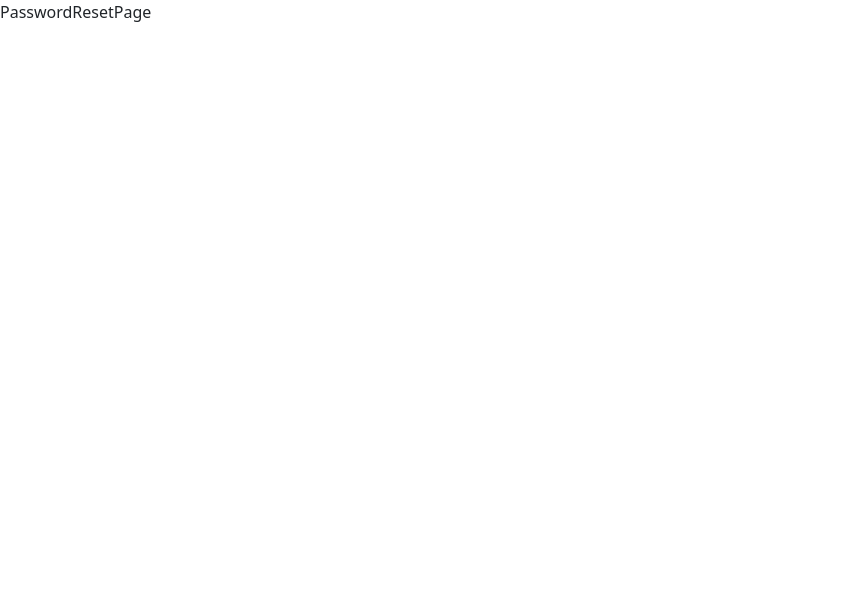
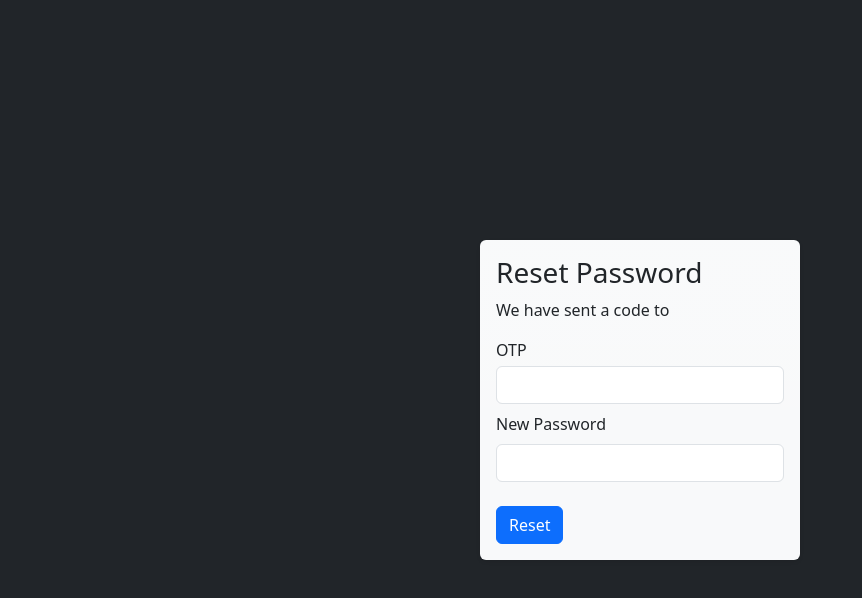
Before and after one commit to NipunChamika/reactjs_user_management, a React (Vite) app: page /password-reset in a window 1280 px wide. Shown: the top 598 px of the page, without its empty margins (0-862 px from the left). Built offline with nearby package versions, Linux system fonts and the light colour scheme.

Commit message:
feat: Implement password reset functionality

```diff
--- a/src/App.tsx
+++ b/src/App.tsx
@@ -2,6 +2,10 @@ import { useState } from "react";
 import LoginUser from "./components/LoginUser";
 import Profile from "./components/Profile";
 import { UserContext } from "./context";
+import { RouterProvider, createBrowserRouter } from "react-router-dom";
+import SignUpUser from "./components/SignUpUser";
+import EmailEntryPage from "./components/EmailEntryPage";
+import PasswordResetPage from "./components/PasswordResetPage";
 
 export interface User {
   id: number;
@@ -21,6 +25,15 @@ function App() {
   const [error, setError] = useState("");
   const [isLoggedIn, setIsLoggedIn] = useState(false);
   const [refreshExpiredError, setRefreshExpiredError] = useState("");
+  const [email, setEmail] = useState("");
+
+  const router = createBrowserRouter([
+    { path: "/", element: <LoginUser /> },
+    { path: "/signup", element: <SignUpUser /> },
+    { path: "/profile", element: <Profile /> },
+    { path: "/email", element: <EmailEntryPage /> },
+    { path: "/password-reset", element: <PasswordResetPage /> },
+  ]);
 
   return (
     <>
@@ -36,9 +49,12 @@ function App() {
           setIsLoggedIn,
           refreshExpiredError,
           setRefreshExpiredError,
+          email,
+          setEmail,
         }}
       >
-        {!isLoggedIn ? <LoginUser /> : <Profile />}
+        <RouterProvider router={router} />
+        {/* {!isLoggedIn ? <LoginUser /> : <Profile />} */}
       </UserContext.Provider>
     </>
   );
--- a/src/components/EmailEntryPage.tsx
+++ b/src/components/EmailEntryPage.tsx
@@ -4,10 +4,21 @@ import { useForm } from "react-hook-form";
 import { zodResolver } from "@hookform/resolvers/zod";
 import axios from "axios";
 import { useNavigate } from "react-router-dom";
+import { useContext } from "react";
+import { UserContext } from "../context";
 
 type EmailEntryFormData = z.infer<typeof emailSchema>;
 
 const EmailEntryPage = () => {
+  const userContext = useContext(UserContext);
+
+  if (userContext === undefined) {
+    console.log("UserContext not available.");
+    return null;
+  }
+
+  const { setEmail } = userContext;
+
   const {
     register,
     handleSubmit,
@@ -17,11 +28,12 @@ const EmailEntryPage = () => {
   const navigate = useNavigate();
 
   const onSubmit = (data: EmailEntryFormData) => {
-    console.log(data);
+    // console.log(data.email);
 
     axios
       .post("http://localhost:3000/user/forgot-password", data)
       .then((res) => {
+        setEmail(data.email);
         console.log(res.data);
         navigate("/password-reset");
       })
@@ -34,7 +46,7 @@ const EmailEntryPage = () => {
     <>
       <div className="bg-dark vh-100 d-flex justify-content-center align-items-center">
         <div className="shadow-sm bg-light bg-gradient p-3 w-25 rounded">
-          <h3 className="mb-2">Reset Password</h3>
+          <h3 className="mb-2">Email Verification</h3>
           <p className="mb-3">
             Reset your password by providing your account email below.
           </p>
--- a/src/components/LoginUser.tsx
+++ b/src/components/LoginUser.tsx
@@ -53,7 +53,7 @@ const LoginUser = ({}: Props) => {
         setRefreshExpiredError("");
         setError("");
         setIsLoggedIn(true);
-        // navigate("/profile");
+        navigate("/profile");
       })
       .catch((err) => {
         console.log(err);
--- a/src/components/PasswordResetPage.tsx
+++ b/src/components/PasswordResetPage.tsx
@@ -1,7 +1,111 @@
+import { useContext } from "react";
+import { UserContext } from "../context";
+import { passwordResetSchema } from "./validation/validation";
+import { z } from "zod";
+import { useForm } from "react-hook-form";
+import { zodResolver } from "@hookform/resolvers/zod";
+import axios from "axios";
+import { useNavigate } from "react-router-dom";
+
+type PasswordResetFormData = z.infer<typeof passwordResetSchema>;
+
 const PasswordResetPage = () => {
+  const userContext = useContext(UserContext);
+  // console.log(userContext);
+
+  if (userContext === undefined) {
+    console.log("UserContext not available.");
+    return null;
+  }
+
+  const { email, setEmail, error, setError } = userContext;
+
+  const {
+    register,
+    handleSubmit,
+    formState: { errors },
+  } = useForm<PasswordResetFormData>({
+    resolver: zodResolver(passwordResetSchema),
+  });
+
+  const navigate = useNavigate();
+
+  const onSubmit = (data: PasswordResetFormData) => {
+    const payload = {
+      ...data,
+      email: email,
+    };
+
+    // console.log(payload);
+
+    axios
+      .post("http://localhost:3000/user/reset-password", payload)
+      .then((res) => {
+        console.log(res.data);
+        setEmail("");
+        setError("");
+        navigate("/");
+      })
+      .catch((err) => {
+        console.log(err);
+
+        if (err.message === "Network Error") {
+          setError("Cannot connect to the server. Please try again later.");
+        } else if (err.response.data.message === "Invalid OTP or Email") {
+          setError("Invalid OTP");
+        } else if (err.response) {
+          setError(err.response.data.message);
+        } else {
+          setError("Login Failed");
+        }
+      });
+  };
+
   return (
     <>
-      <div>PasswordResetPage</div>
+      <div className="bg-dark vh-100 d-flex justify-content-center align-items-center">
+        <div className="shadow-sm bg-light bg-gradient p-3 w-25 rounded">
+          {error && <p className="text-danger">{error}</p>}
+          <h3 className="mb-2">Reset Password</h3>
+          <p>
+            We have sent a code to <strong>{email}</strong>
+          </p>
+          <div>
+            <form onSubmit={handleSubmit(onSubmit)}>
+              <div className="mb-2">
+                <label htmlFor="otp" className="form-label mb-1">
+                  OTP
+                </label>
+                <input
+                  {...register("otp")}
+                  id="otp"
+                  type="text"
+                  className="form-control"
+                  maxLength={4}
+                />
+                {errors.otp && (
+                  <p className="text-danger">{errors.otp.message}</p>
+                )}
+              </div>
+              <div className="mb-4">
+                <label htmlFor="newPassword">New Password</label>
+                <input
+                  {...register("newPassword")}
+                  id="newPassword"
+                  type="password"
+                  className="form-control mt-2"
+                />
+                {errors.newPassword && (
+                  <p className="text-danger">{errors.newPassword.message}</p>
+                )}
+              </div>
+              <button type="submit" className="btn btn-primary">
+                Reset
+              </button>
+            </form>
+          </div>
+        </div>
+      </div>
     </>
   );
 };
--- a/src/components/Profile.tsx
+++ b/src/components/Profile.tsx
@@ -41,7 +41,7 @@ const Profile = ({}: Props) => {
 
   useEffect(() => {
     if (!accessToken) {
-      navigate("/login");
+      navigate("/");
       return;
     }
 
--- a/src/components/validation/validation.ts
+++ b/src/components/validation/validation.ts
@@ -55,3 +55,14 @@ export const emailSchema = z.object({
     .min(1, { message: "Email is required" })
     .email({ message: "Invalid email address" }),
 });
+
+export const passwordResetSchema = z.object({
+  otp: z
+    .string()
+    .min(1, { message: "OTP is required" })
+    .min(2, { message: "OTP must be of 4 digits" }),
+  newPassword: z
+    .string()
+    .min(1, { message: "Password is required" })
+    .min(8, { message: "Password must be at least 8 characters long" }),
+});
--- a/src/context.ts
+++ b/src/context.ts
@@ -12,6 +12,8 @@ interface UserContextProps {
   setIsLoggedIn: (isLoggedIn: boolean) => void;
   refreshExpiredError: string;
   setRefreshExpiredError: (refreshExpiredError: string) => void;
+  email: string;
+  setEmail: (email: string) => void;
 }
 
 export const UserContext = createContext<UserContextProps | undefined>(
--- a/src/main.tsx
+++ b/src/main.tsx
@@ -1,45 +1,10 @@
 import React from "react";
 import ReactDOM from "react-dom/client";
-import { createBrowserRouter, RouterProvider } from "react-router-dom";
 import App from "./App.tsx";
-// import './index.css'
 import "bootstrap/dist/css/bootstrap.css";
-import Profile from "./components/Profile.tsx";
-import LoginUser from "./components/LoginUser.tsx";
-import SignUpUser from "./components/SignUpUser.tsx";
-import EmailEntryPage from "./components/EmailEntryPage.tsx";
-import PasswordResetPage from "./components/PasswordResetPage.tsx";
-// import Update from "./components/Update.tsx";
-
-const router = createBrowserRouter([
-  {
-    path: "/",
-    element: <App />,
-  },
-  {
-    path: "/login",
-    element: <LoginUser />,
-  },
-  {
-    path: "/signup",
-    element: <SignUpUser />,
-  },
-  {
-    path: "/profile",
-    element: <Profile />,
-  },
-  {
-    path: "/email",
-    element: <EmailEntryPage />,
-  },
-  {
-    path: "/password-reset",
-    element: <PasswordResetPage />,
-  },
-]);
 
 ReactDOM.createRoot(document.getElementById("root")!).render(
   <React.StrictMode>
-    <RouterProvider router={router} />
+    <App />
   </React.StrictMode>
 );
```
